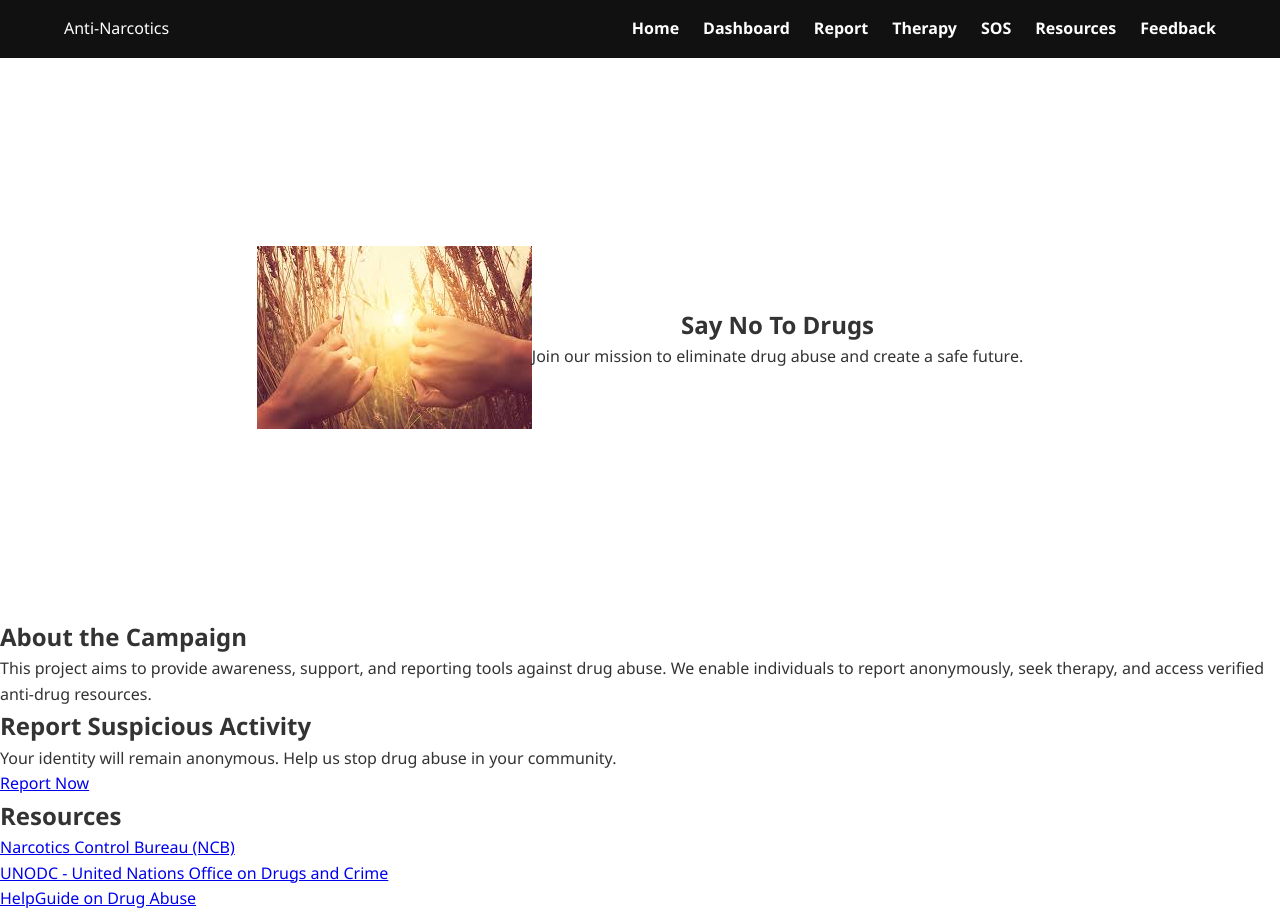
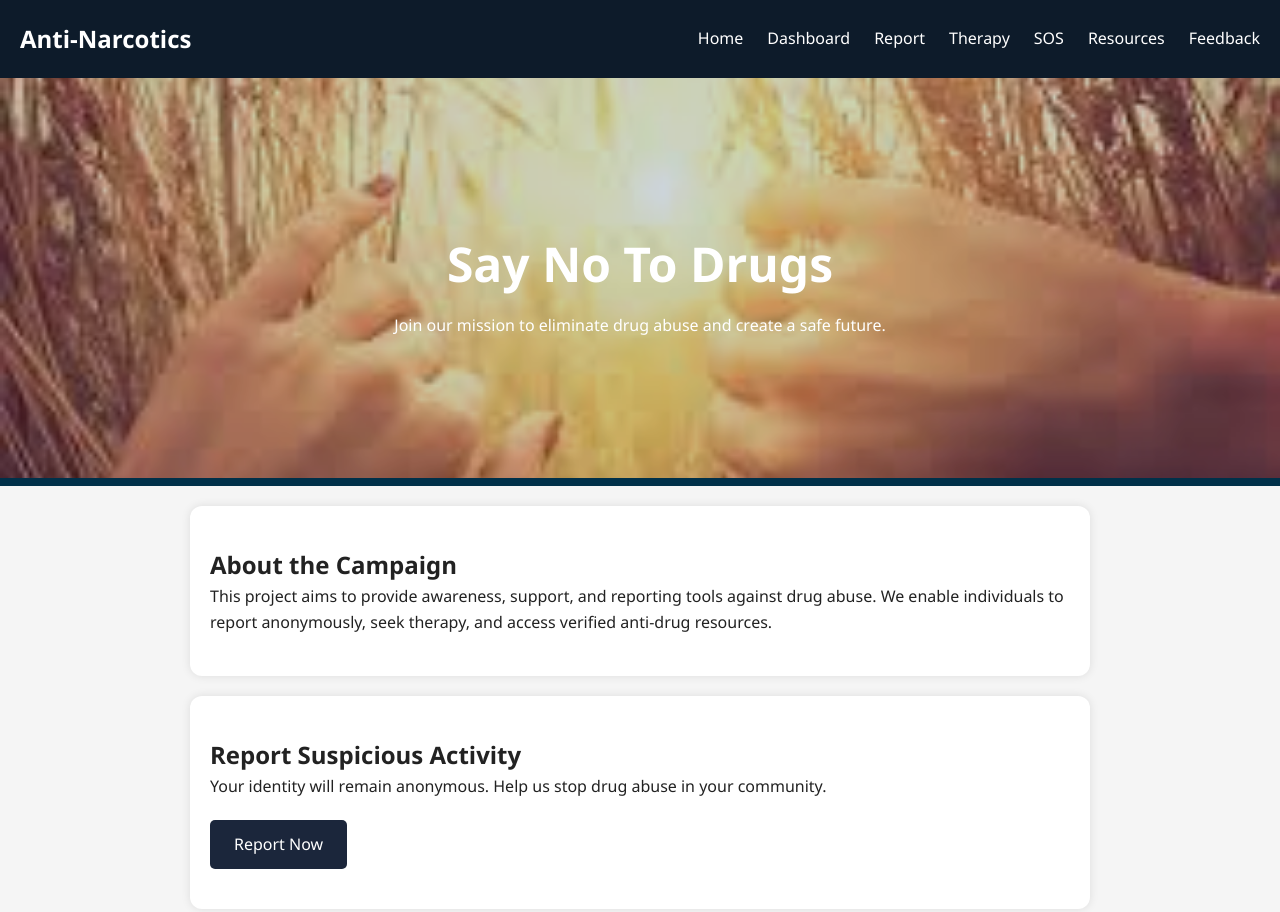
Before and after one commit to Hardikm9/Anti-Narcotics, a plain HTML site: page index.html in a window 1280 px wide. Shown: the top 912 px of the page. Drawn offline with Linux system fonts and the light colour scheme; files whose address does not match are found by name.

Commit message:
Update style.css

```diff
--- a/css/style.css
+++ b/css/style.css
@@ -1,3 +1,4 @@
+/* Reset */
 * {
   margin: 0;
   padding: 0;
@@ -5,23 +6,28 @@
 }
 
 body {
-  font-family: 'Segoe UI', Tahoma, Geneva, Verdana, sans-serif;
+  font-family: 'Segoe UI', sans-serif;
+  background: #f5f5f5;
+  color: #222;
   line-height: 1.6;
-  color: #333;
 }
 
 header {
-  background: #111;
-  color: #fff;
-  padding: 1rem 0;
+  background-color: #0d1b2a;
+  padding: 20px;
+  color: white;
 }
 
 .navbar {
   display: flex;
   justify-content: space-between;
   align-items: center;
-  width: 90%;
-  margin: auto;
+  flex-wrap: wrap;
+}
+
+.logo {
+  font-size: 24px;
+  font-weight: bold;
 }
 
 .nav-links {
@@ -31,85 +37,60 @@ header {
 }
 
 .nav-links a {
-  color: #fff;
+  color: white;
   text-decoration: none;
-  font-weight: bold;
+  font-weight: 500;
 }
 
 .hero {
-  background: url('your-image.jpg') center/cover no-repeat;
-  height: 70vh;
-  display: flex;
-  align-items: center;
-  justify-content: center;
+  position: relative;
   text-align: center;
+  background: #003049;
+  color: white;
 }
 
-.hero-content h2 {
-  font-size: 2.5rem;
-  color: #fff;
+.hero img {
+  width: 100%;
+  height: auto;
+  max-height: 400px;
+  object-fit: cover;
+  opacity: 0.8;
 }
 
-.hero-content p {
-  color: #ddd;
-  font-size: 1.2rem;
+.hero-text {
+  position: absolute;
+  top: 50%;
+  left: 50%;
+  transform: translate(-50%, -50%);
 }
 
-.content-section {
-  padding: 3rem 2rem;
-  background-color: #f4f4f4;
+.hero-text h1 {
+  font-size: 3rem;
+  margin-bottom: 10px;
 }
 
-.content-section h2 {
-  margin-bottom: 1rem;
-  color: #111;
+.about, .report-prompt, .resources {
+  padding: 40px 20px;
+  background: white;
+  margin: 20px auto;
+  max-width: 900px;
+  border-radius: 12px;
+  box-shadow: 0 0 10px rgba(0,0,0,0.1);
 }
 
-form {
-  display: flex;
-  flex-direction: column;
-  max-width: 500px;
-  gap: 1rem;
-}
-
-textarea {
-  height: 120px;
-  padding: 1rem;
-  resize: none;
-}
-
-button {
-  background-color: #111;
+.btn {
+  display: inline-block;
+  margin-top: 20px;
+  padding: 12px 24px;
+  background-color: #1b263b;
   color: white;
-  padding: 0.8rem;
-  border: none;
-  cursor: pointer;
-  transition: background 0.3s;
-}
-
-button:hover {
-  background-color: #333;
+  text-decoration: none;
+  border-radius: 5px;
 }
 
 footer {
-  background-color: #222;
-  color: #fff;
   text-align: center;
-  padding: 1rem;
-  margin-top: 2rem;
+  background: #0d1b2a;
+  color: #eee;
+  padding: 15px 10px;
 }
-
-@media (max-width: 768px) {
-  .navbar {
-    flex-direction: column;
-  }
-
-  .nav-links {
-    flex-direction: column;
-    gap: 1rem;
-  }
-
-  .hero-content h2 {
-    font-size: 2rem;
-  }
-}
```
